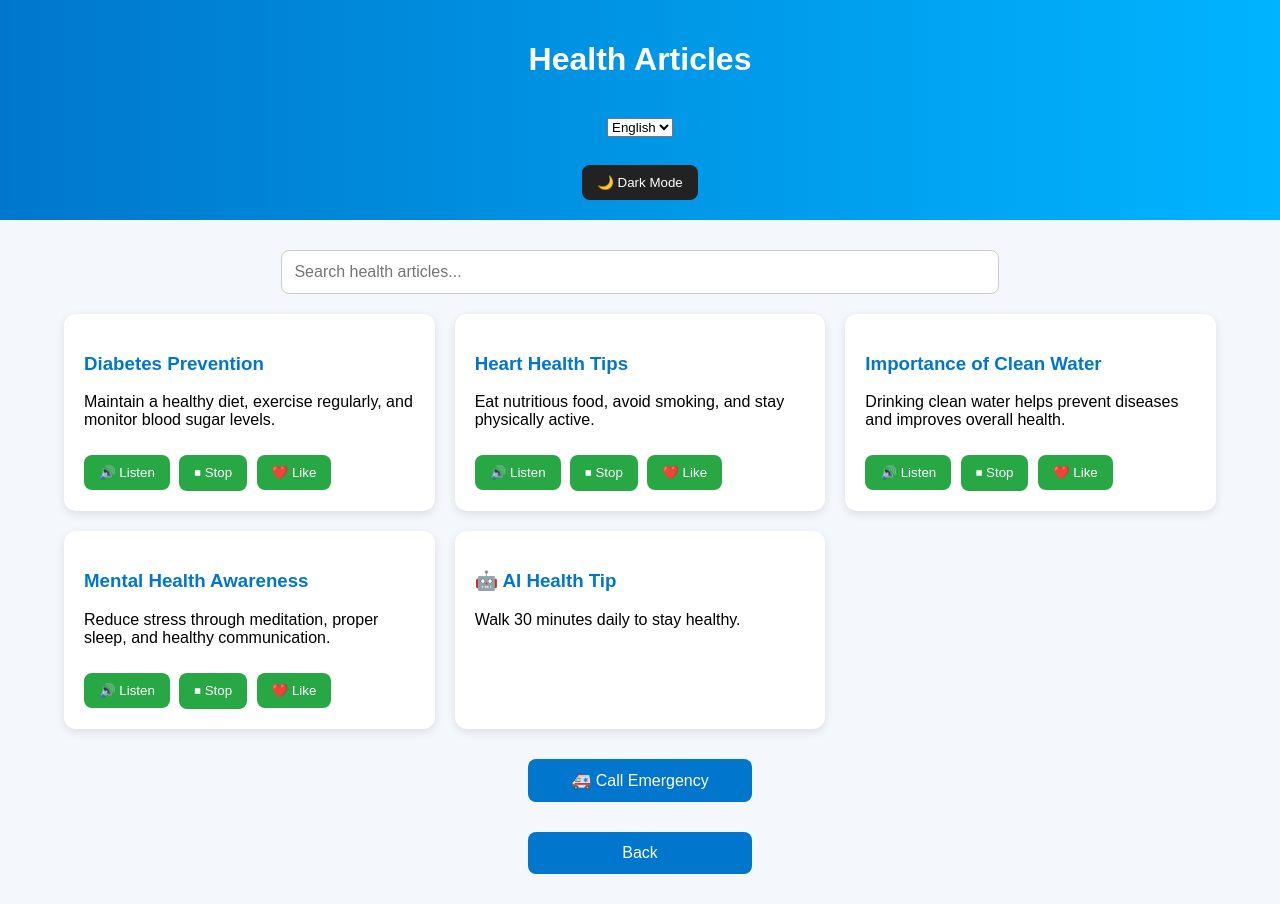
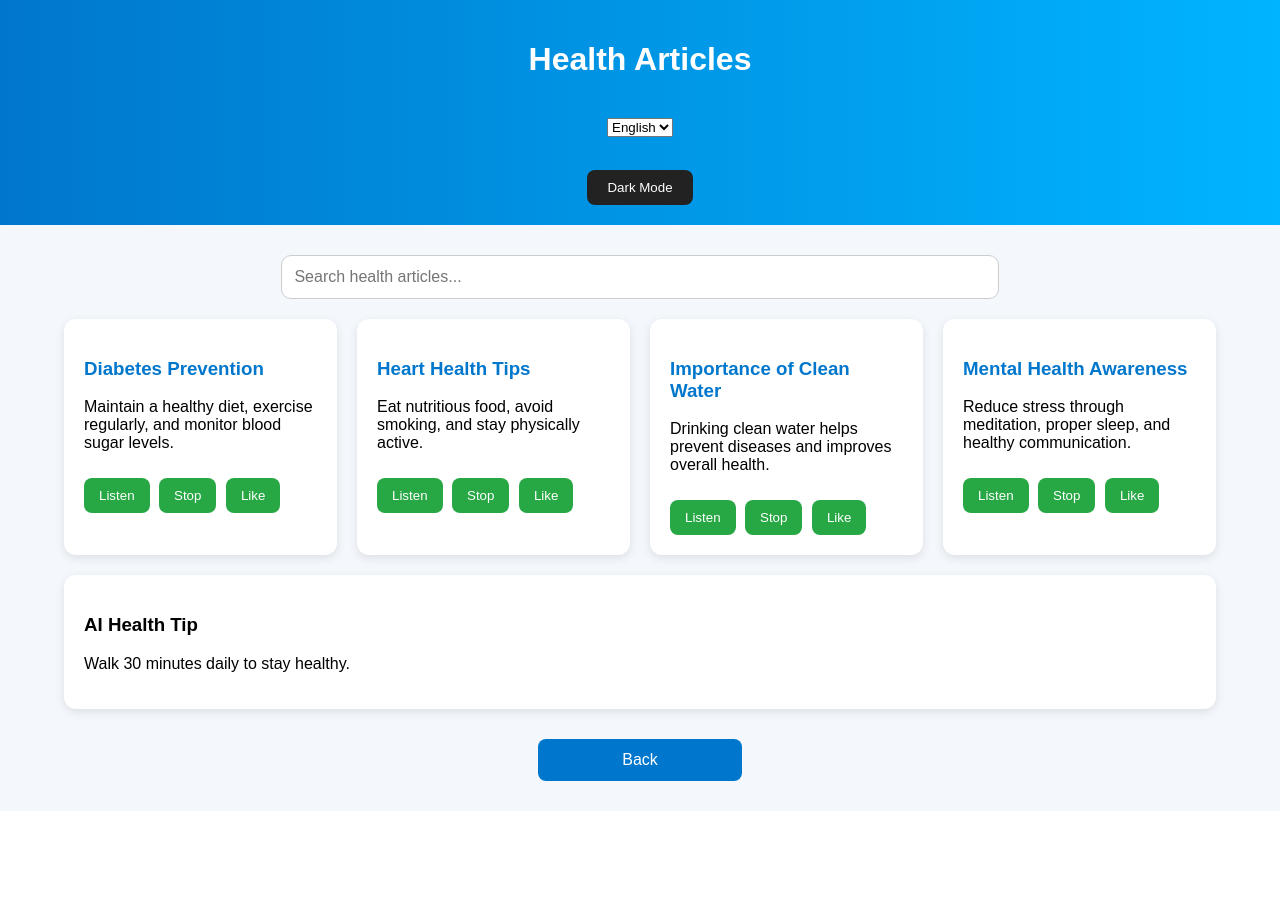
Before and after one commit to BandariAkshitha/RuralCareHub, a Flask app: page /articles in a window 1280 px wide. After the commit the page ends 781 px from the top, so only its background shows below. Run offline with Flask 3, Linux system fonts and the light colour scheme.

Commit message:
updated project

```diff
--- a/templates/articles.html
+++ b/templates/articles.html
@@ -1,11 +1,9 @@
 <!DOCTYPE html>
 <html>
+
 <head>
 
     <title>Health Articles - RuralCareHub</title>
-
-    <meta name="viewport"
-          content="width=device-width, initial-scale=1.0">
 
     <style>
 
@@ -55,21 +26,18 @@
         }
 
         .search-box{
-            text-align:center;
-            margin-bottom:20px;
-        }
-
-        .search-box input{
             width:60%;
             padding:12px;
-            border-radius:8px;
+            border-radius:10px;
             border:1px solid #ccc;
+            display:block;
+            margin:20px auto;
             font-size:16px;
         }
 
         .articles-grid{
             display:grid;
-            grid-template-columns:repeat(auto-fit,minmax(300px,1fr));
+            grid-template-columns:repeat(auto-fit,minmax(250px,1fr));
             gap:20px;
         }
 
@@ -102,27 +59,37 @@
             padding:10px 15px;
             border-radius:8px;
             cursor:pointer;
+            margin-right:5px;
             margin-top:10px;
-            margin-right:5px;
         }
 
         .voice-btn:hover{
             background:#218838;
         }
 
+        .dark-mode{
+            background:#1e1e1e;
+            color:white;
+        }
+
+        .dark-mode .article{
+            background:#2c2c2c;
+            color:white;
+        }
+
         .dark-btn{
+            margin-top:15px;
+            padding:10px 20px;
+            border:none;
+            border-radius:8px;
             background:#222;
             color:white;
-            border:none;
-            padding:10px 15px;
-            border-radius:8px;
             cursor:pointer;
-            margin-top:10px;
         }
 
         .back-btn{
             display:block;
-            width:200px;
+            width:180px;
             text-align:center;
             margin:30px auto;
             padding:12px;
@@ -132,21 +99,19 @@
             border-radius:8px;
         }
 
-        @media(max-width:768px){
-
-            .search-box input{
-                width:90%;
-            }
-
+        .tip-box{
+            background:white;
+            padding:20px;
+            border-radius:12px;
+            margin-top:20px;
+            box-shadow:0 3px 10px rgba(0,0,0,0.1);
         }
 
     </style>
 
 </head>
 
-<body>
-
-<div id="progress-bar"></div>
+<body id="body">
 
 <div class="header">
 
@@ -170,7 +135,7 @@
     <button class="dark-btn"
             onclick="toggleDarkMode()">
 
-        🌙 Dark Mode
+        Dark Mode
 
     </button>
 
@@ -178,19 +143,17 @@
 
 <div class="container">
 
-    <div class="search-box">
-
     <input type="text"
            id="searchInput"
+           class="search-box"
            placeholder="Search health articles..."
            onkeyup="searchArticles()">
 
-    </div>
-
     <div class="articles-grid">
 
+        <!-- ARTICLE 1 -->
+
         <div class="article">
-
 
             <h3 id="article1-title">
                 Diabetes Prevention
@@ -204,25 +167,27 @@
             <button class="voice-btn"
                     onclick="speakText('article1-text')">
 
-                🔊 Listen
+                Listen
 
             </button>
 
             <button class="voice-btn"
                     onclick="stopVoice()">
 
-                ⏹ Stop
+                Stop
 
             </button>
 
             <button class="voice-btn"
                     onclick="likeArticle(this)">
 
-                ❤️ Like
+                Like
 
             </button>
 
         </div>
+
+        <!-- ARTICLE 2 -->
 
         <div class="article">
 
@@ -238,25 +203,27 @@
             <button class="voice-btn"
                     onclick="speakText('article2-text')">
 
-                🔊 Listen
+                Listen
 
             </button>
 
             <button class="voice-btn"
                     onclick="stopVoice()">
 
-                ⏹ Stop
+                Stop
 
             </button>
 
             <button class="voice-btn"
                     onclick="likeArticle(this)">
 
-                ❤️ Like
+                Like
 
             </button>
 
         </div>
+
+        <!-- ARTICLE 3 -->
 
         <div class="article">
 
@@ -265,35 +232,36 @@
             </h3>
 
             <p id="article3-text">
-                Drinking clean water helps prevent diseases
-                and improves overall health.
+                Drinking clean water helps prevent
+                diseases and improves overall health.
             </p>
 
             <button class="voice-btn"
                     onclick="speakText('article3-text')">
 
-                🔊 Listen
+                Listen
 
             </button>
 
             <button class="voice-btn"
                     onclick="stopVoice()">
 
-                ⏹ Stop
+                Stop
 
             </button>
 
             <button class="voice-btn"
                     onclick="likeArticle(this)">
 
-                ❤️ Like
+                Like
 
             </button>
 
         </div>
 
+        <!-- ARTICLE 4 -->
+
         <div class="article">
-
 
             <h3 id="article4-title">
                 Mental Health Awareness
@@ -307,48 +275,41 @@
             <button class="voice-btn"
                     onclick="speakText('article4-text')">
 
-                🔊 Listen
+                Listen
 
             </button>
 
             <button class="voice-btn"
                     onclick="stopVoice()">
 
-                ⏹ Stop
+                Stop
 
             </button>
 
             <button class="voice-btn"
                     onclick="likeArticle(this)">
 
-                ❤️ Like
+                Like
 
             </button>
 
         </div>
 
-        <div class="article">
+    </div>
 
-            <h3>
+    <div class="tip-box">
+
+        <h3 id="tip-title">
             🤖 AI Health Tip
         </h3>
 
-            <p id="ai-tip">
+        <p id="tip-text">
             Walk 30 minutes daily to stay healthy.
         </p>
 
     </div>
 
 </div>
-
-</div>
-
-<a href="tel:108"
-   class="back-btn">
-
-    🚑 Call Emergency
-
-</a>
 
 <a href="/patient"
    class="back-btn"
@@ -357,19 +318,80 @@
     Back
 
 </a>
+
 <script>
+
+const translations = {
+
+en:{
+title:"Health Articles",
+search:"Search health articles...",
+article1Title:"Diabetes Prevention",
+article1Text:"Maintain a healthy diet, exercise regularly, and monitor blood sugar levels.",
+article2Title:"Heart Health Tips",
+article2Text:"Eat nutritious food, avoid smoking, and stay physically active.",
+article3Title:"Importance of Clean Water",
+article3Text:"Drinking clean water helps prevent diseases and improves overall health.",
+article4Title:"Mental Health Awareness",
+article4Text:"Reduce stress through meditation, proper sleep, and healthy communication.",
+listen:"Listen",
+stop:"Stop",
+like:"Like",
+back:"Back",
+tip:"AI Health Tip",
+tipText:"Walk 30 minutes daily to stay healthy."
+},
+
+hi:{
+title:"स्वास्थ्य लेख",
+search:"स्वास्थ्य लेख खोजें...",
+article1Title:"मधुमेह रोकथाम",
+article1Text:"स्वस्थ भोजन करें और नियमित व्यायाम करें।",
+article2Title:"हृदय स्वास्थ्य सुझाव",
+article2Text:"पौष्टिक भोजन खाएं और धूम्रपान से बचें।",
+article3Title:"स्वच्छ पानी का महत्व",
+article3Text:"स्वच्छ पानी कई बीमारियों से बचाता है।",
+article4Title:"मानसिक स्वास्थ्य जागरूकता",
+article4Text:"ध्यान और अच्छी नींद तनाव कम करते हैं।",
+listen:"सुनें",
+stop:"रोकें",
+like:"पसंद",
+back:"वापस",
+tip:"AI स्वास्थ्य सुझाव",
+tipText:"प्रतिदिन 30 मिनट चलें।"
+},
+
+te:{
+title:"ఆరోగ్య వ్యాసాలు",
+search:"ఆరోగ్య వ్యాసాలు వెతకండి...",
+article1Title:"మధుమేహ నివారణ",
+article1Text:"ఆరోగ్యకరమైన ఆహారం తినండి మరియు వ్యాయామం చేయండి.",
+article2Title:"గుండె ఆరోగ్య సూచనలు",
+article2Text:"పౌష్టికాహారం తీసుకోండి మరియు ధూమపానం చేయవద్దు.",
+article3Title:"శుభ్రమైన నీటి ప్రాముఖ్యత",
+article3Text:"శుభ్రమైన నీరు వ్యాధులను నివారిస్తుంది.",
+article4Title:"మానసిక ఆరోగ్య అవగాహన",
+article4Text:"ధ్యానం మరియు మంచి నిద్ర ఒత్తిడిని తగ్గిస్తాయి.",
+listen:"వినండి",
+stop:"ఆపు",
+like:"లైక్",
+back:"వెనక్కి",
+tip:"AI ఆరోగ్య సూచన",
+tipText:"ప్రతిరోజూ 30 నిమిషాలు నడవండి."
+}
+
+};
 
 function changeLanguage(){
 
     let lang =
     document.getElementById("languageSelect").value;
 
-    /* TITLE */
-
     document.getElementById("title").innerText =
     translations[lang].title;
 
-    /* ARTICLE 1 */
+    document.getElementById("searchInput").placeholder =
+    translations[lang].search;
 
     document.getElementById("article1-title").innerText =
     translations[lang].article1Title;
@@ -393,103 +411,133 @@ function changeLanguage(){
     document.getElementById("article3-text").innerText =
     translations[lang].article3Text;
 
-    /* ARTICLE 4 */
-
     document.getElementById("article4-title").innerText =
     translations[lang].article4Title;
 
     document.getElementById("article4-text").innerText =
     translations[lang].article4Text;
 
-    /* BUTTONS */
+    document.getElementById("tip-title").innerText =
+    translations[lang].tip;
 
-    let listenBtns =
-    document.getElementsByClassName("listen-btn");
+    document.getElementById("tip-text").innerText =
+    translations[lang].tipText;
 
-    for(let i=0; i<listenBtns.length; i++){
+    document.getElementById("back-btn").innerText =
+    translations[lang].back;
 
-        if(lang == "en"){
-            listenBtns[i].innerText = "🔊 Listen";
+    let buttons =
+    document.getElementsByClassName("voice-btn");
+
+    for(let i=0;i<buttons.length;i+=3){
+
+        buttons[i].innerText =
+        translations[lang].listen;
+
+        buttons[i+1].innerText =
+        translations[lang].stop;
+
+        buttons[i+2].innerText =
+        translations[lang].like;
+
     }
 
-        else if(lang == "hi"){
-            listenBtns[i].innerText = "🔊 सुनें";
+    localStorage.setItem("language",lang);
+
+}
+
+function speakText(id){
+
+    let text =
+    document.getElementById(id).innerText;
+
+    let lang =
+    document.getElementById("languageSelect").value;
+
+    speechSynthesis.cancel();
+
+    let speech =
+    new SpeechSynthesisUtterance(text);
+
+    if(lang == "hi"){
+
+        speech.lang = "hi-IN";
+
     }
 
     else if(lang == "te"){
-            listenBtns[i].innerText = "🔊 వినండి";
+
+        speech.lang = "te-IN";
+
+    }
+
+    else{
+
+        speech.lang = "en-US";
+
+    }
+
+    speechSynthesis.speak(speech);
+
+}
+
+function stopVoice(){
+
+    speechSynthesis.cancel();
+
+}
+
+function likeArticle(btn){
+
+    btn.innerText = "Liked";
+
+}
+
+function searchArticles(){
+
+    let input =
+    document.getElementById("searchInput").value.toLowerCase();
+
+    let articles =
+    document.getElementsByClassName("article");
+
+    for(let i=0;i<articles.length;i++){
+
+        let text =
+        articles[i].innerText.toLowerCase();
+
+        if(text.includes(input)){
+
+            articles[i].style.display = "block";
+
+        }
+
+        else{
+
+            articles[i].style.display = "none";
+
         }
 
     }
 
-    let stopBtns =
-    document.getElementsByClassName("stop-btn");
-
-    for(let i=0; i<stopBtns.length; i++){
-
-        if(lang == "en"){
-            stopBtns[i].innerText = "⏹ Stop";
 }
 
-        else if(lang == "hi"){
-            stopBtns[i].innerText = "⏹ रोकें";
-        }
+function toggleDarkMode(){
 
-        else if(lang == "te"){
-            stopBtns[i].innerText = "⏹ ఆపు";
-        }
+    document.getElementById("body")
+    .classList.toggle("dark-mode");
 
 }
 
-    let likeBtns =
-    document.getElementsByClassName("like-btn");
+window.onload = function(){
 
-    for(let i=0; i<likeBtns.length; i++){
+    let savedLang =
+    localStorage.getItem("language") || "en";
 
-        if(lang == "en"){
-            likeBtns[i].innerText = "❤️ Like";
-        }
+    document.getElementById("languageSelect").value =
+    savedLang;
 
-        else if(lang == "hi"){
-            likeBtns[i].innerText = "❤️ पसंद";
-        }
-
-        else if(lang == "te"){
-            likeBtns[i].innerText = "❤️ లైక్";
-        }
-
-    }
-
-    /* EMERGENCY BUTTON */
-
-    let emergencyBtn =
-    document.getElementById("emergency-btn");
-
-    if(emergencyBtn){
-
-        if(lang == "en"){
-            emergencyBtn.innerText =
-            "🚑 Call Emergency";
-        }
-
-        else if(lang == "hi"){
-            emergencyBtn.innerText =
-            "🚑 एम्बुलेंस बुलाएं";
-        }
-
-        else if(lang == "te"){
-            emergencyBtn.innerText =
-            "🚑 అంబులెన్స్‌కు కాల్ చేయండి";
-        }
-
-    }
-
-    /* BACK BUTTON */
-
-    document.getElementById("back-btn").innerText =
-    translations[lang].back;
-
-    localStorage.setItem("language", lang);
+    changeLanguage();
 
 }
 
```
Also changed, not shown: other parts of templates/articles.html (+0 -42 lines). Lines whose indentation alone changed are shown as unchanged.
